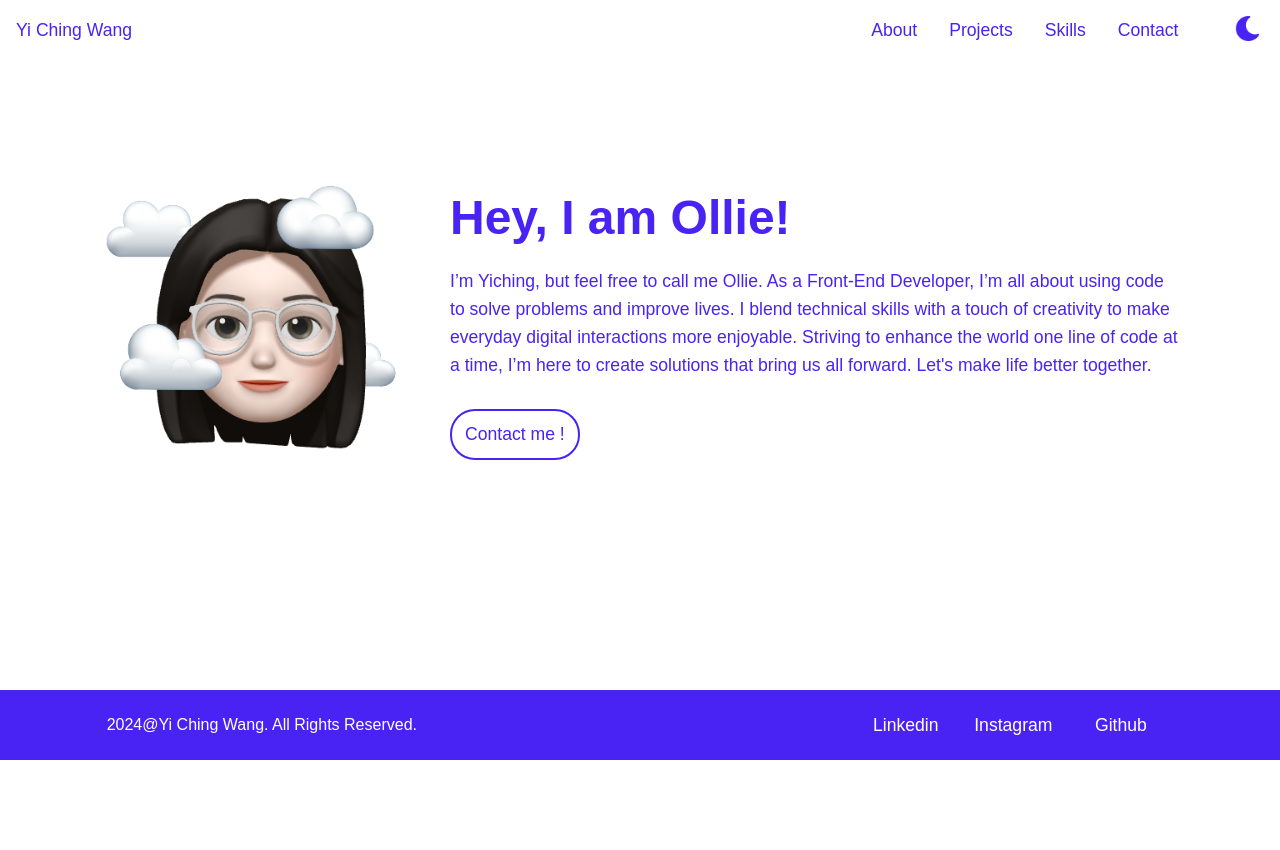
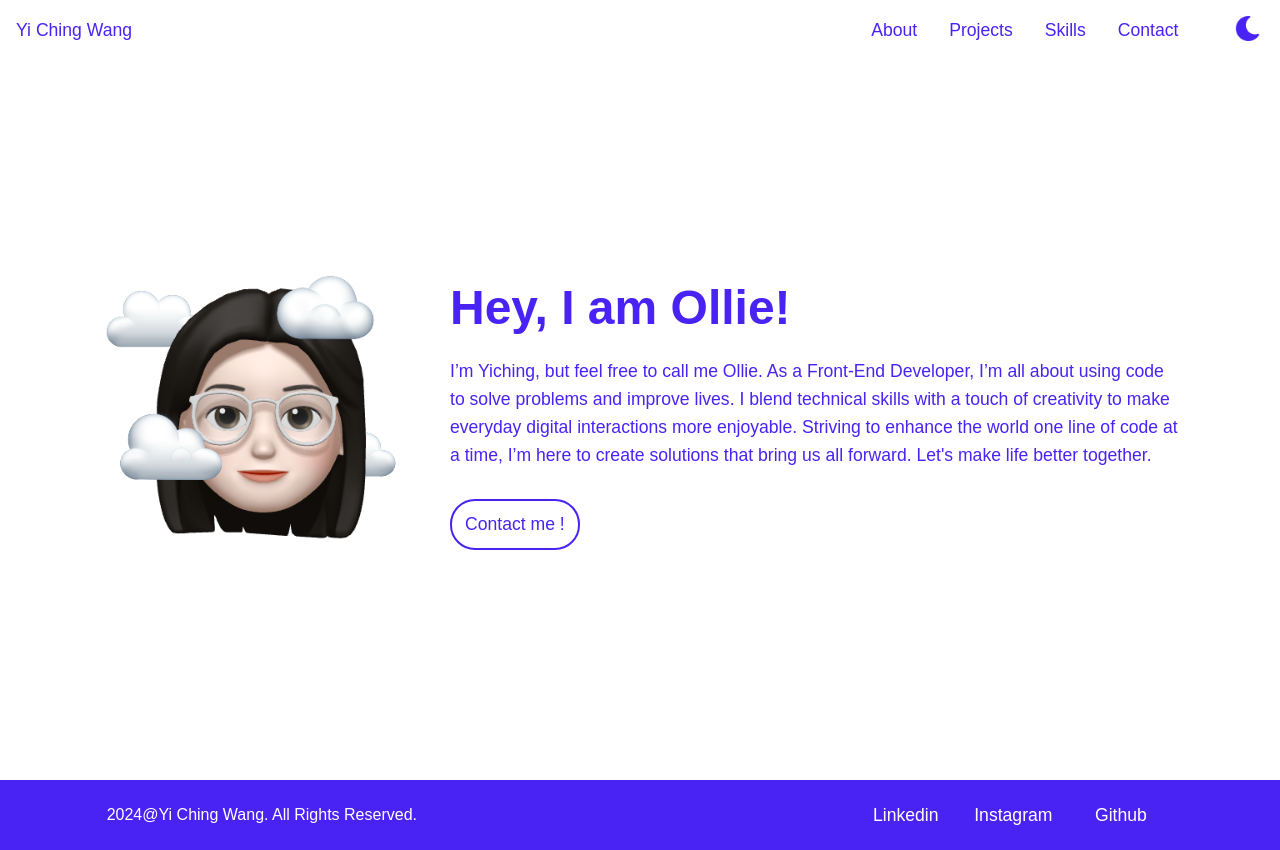
Before and after one commit to YiChingWang/Personal-Website, a React (Vite) app: page / in a window 1280 px wide. Before the commit the page ends 800 px from the top, so only its background shows below. Built offline with nearby package versions, Linux system fonts and the light colour scheme.

Commit message:
Update About.css

```diff
--- a/src/Components/About/About.css
+++ b/src/Components/About/About.css
@@ -5,7 +5,7 @@
   justify-items: center;
   gap: 20px;
 
-  padding: 70px 100px 160px 80px;
+  padding: 160px 100px 160px 80px;
 }
 .About__img {
   grid-column: span 1;
```
